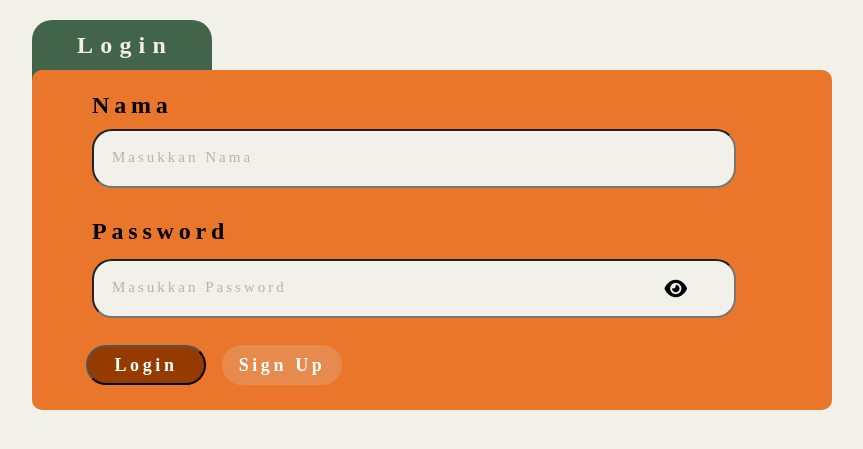
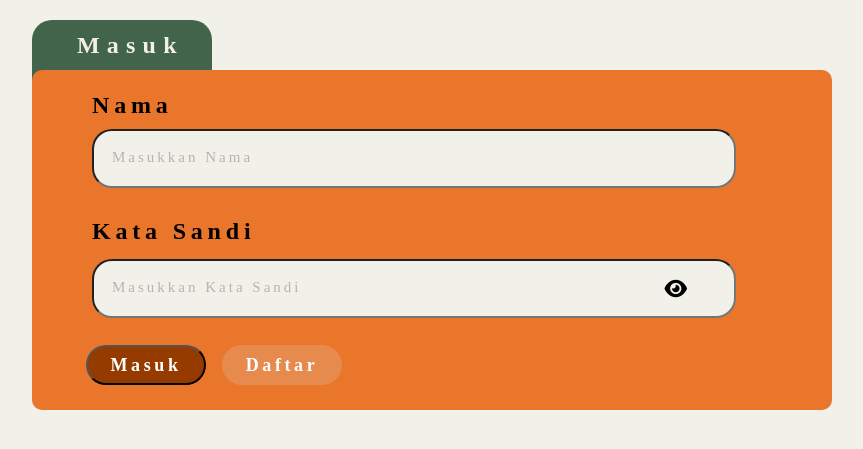
Before and after one commit to adhelia-17/bibuplant, a Flask app: page /login in a window 1280 px wide; the page is wider, and only the part inside the window is pictured. Shown: the part 130-579 px from the top of that part, without its empty margins (338-1201 px from the left). Run offline with Flask 3, Linux system fonts and the light colour scheme; some libraries are stand-ins or nearby versions.

Commit message:
Update login.html

```diff
--- a/templates/login.html
+++ b/templates/login.html
@@ -180,7 +180,7 @@
 
         .password-label {
             position: absolute;
-            width: 145px;
+            width: 180px;
             height: 36px;
             left: 430px;
             top: 343px;
@@ -279,7 +279,7 @@
     <div class="rectangle3"></div>
     <div class="rectangle2"></div>
     <a href="/dashboard" class="back-link">Kembali</a>
-    <div class="login">Login</div>
+    <div class="login">Masuk</div>
     <div class="name-label">Nama</div>
     <div class="input-container">
             <input type="text" id="username" class="input-nama" onfocus="hideLabel('nama')" onblur="showLabel('nama')" />
@@ -287,13 +287,13 @@
         </div>
         <div class="input-container">
             <input type="password" id="password" class="input-password" onfocus="hideLabel('password')" onblur="showLabel('password')" />
-            <div class="password-teks">Masukkan Password</div>
+            <div class="password-teks">Masukkan Kata Sandi</div>
             <span class="eye-icon" onclick="togglePassword(this)"><i class="fa fa-eye"></i></span>
         </div>
-        <button class="login-button" onclick="submitLogin()">Login</button>
+        <button class="login-button" onclick="submitLogin()">Masuk</button>
     </div>
-    <div class="password-label">Password</div>
-     <a href="/signup" class="signup-button">Sign Up</a>
+    <div class="password-label">Kata Sandi</div>
+     <a href="/signup" class="signup-button">Daftar</a>
 
     <script>
         function hideLabel(type) {
```
